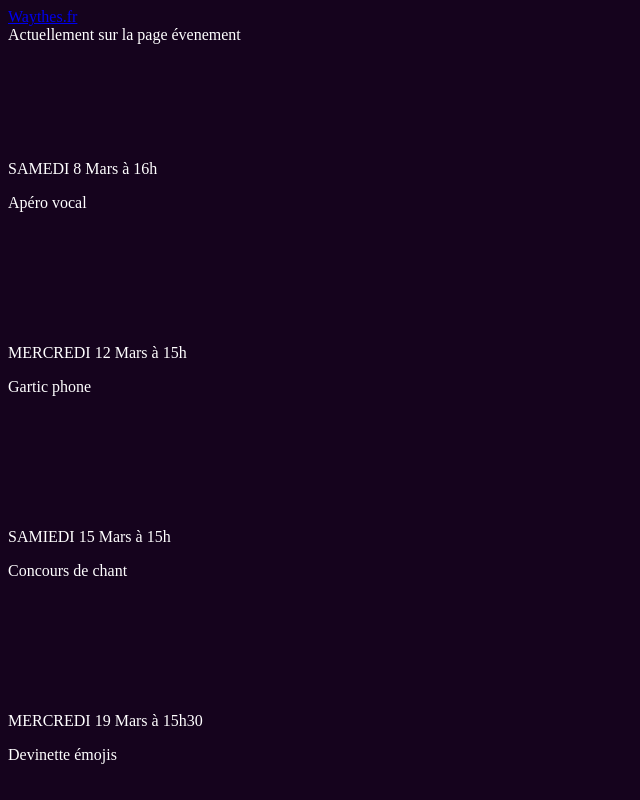
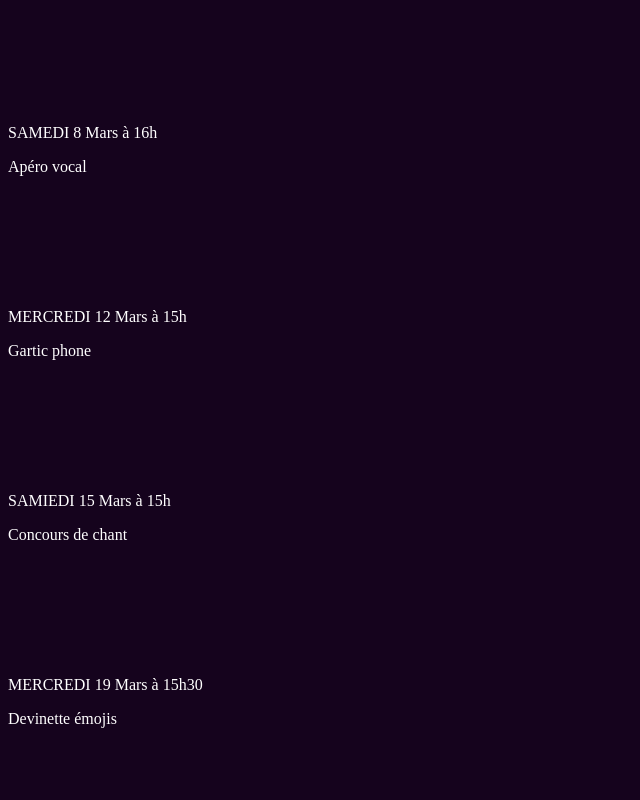
Before and after one commit to totogtrdbn/event-waythes, a plain HTML site: page index.html in a window 1280 px wide. Shown: the top 800 px of the page, without its empty margins (0-640 px from the left). Drawn offline with Linux system fonts and the light colour scheme.

Commit message:
Update index.html

```diff
--- a/index.html
+++ b/index.html
@@ -8,10 +8,6 @@
 }
     </style>
     <body>
-      <header>
-        <div class="left"><a href="index.html"><i class="fas fa-home"></i> Waythes.fr</a></div>
-        <div class="right">Actuellement sur la page évenement</div>
-    </header>
 <!-- Espace de 100px -->
     <div class="space"></div> <!-- Utilisation d'un div avec une classe pour l'espace -->
     <main>
```
